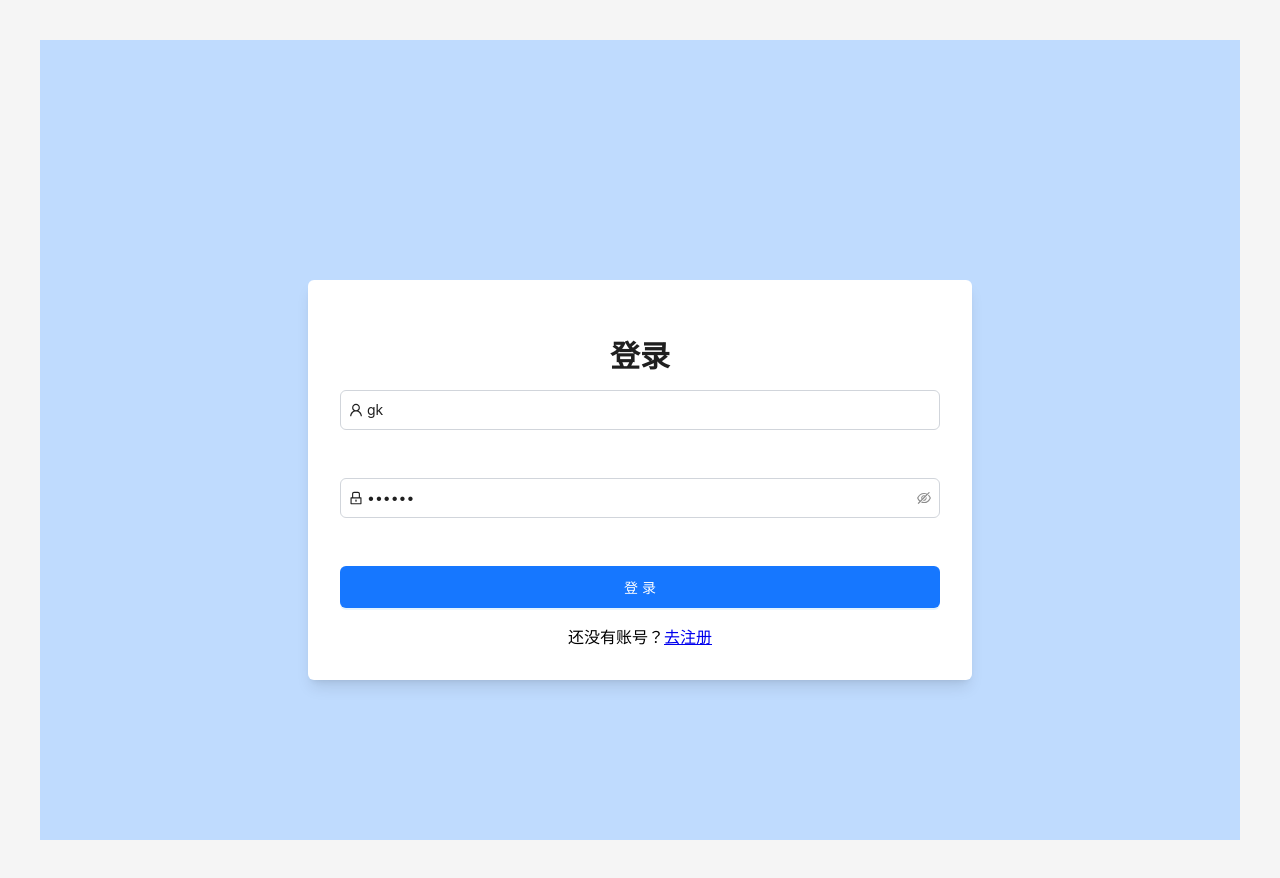
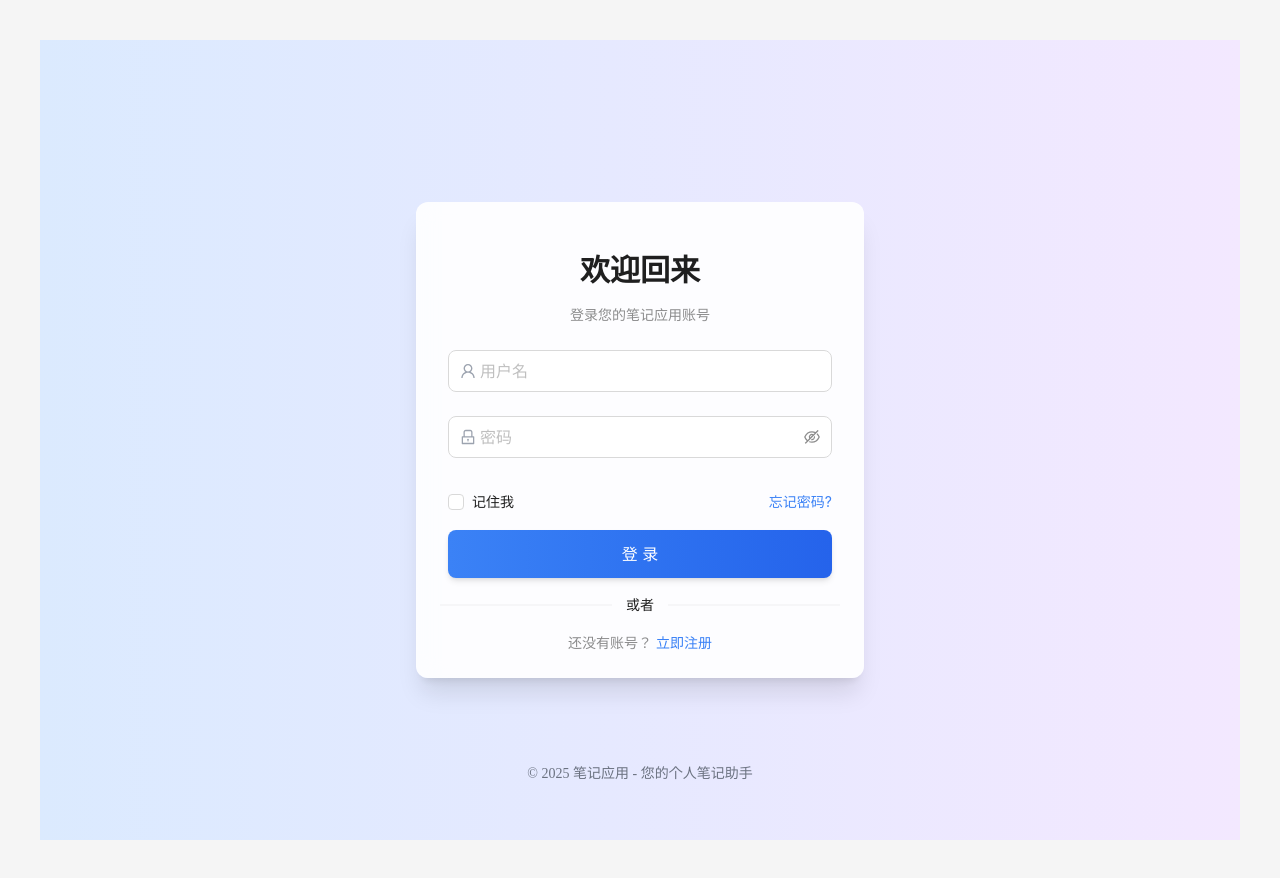
Before and after one commit to debug-10/Notes_app, a React (Vite) app in the folder client/: page /login in a window 1280 px wide. Built offline with nearby package versions, Linux system fonts and the light colour scheme.

Commit message:
优化登录和注册页面

```diff
--- a/client/src/api/noteApi.js
+++ b/client/src/api/noteApi.js
@@ -34,7 +34,7 @@ export const deleteNote = async (noteId) => {
 export const importNotes = async (notesData, userId) => {
   const data = {
     notes: notesData,
-    userId: userId,  // 修改为 userId 以匹配服务器端期望的参数名
+    userId: userId, // 修改为 userId 以匹配服务器端期望的参数名
   };
   return axiosInstance.post('/notes/import', data);
 };
--- a/client/src/components/NavBar.jsx
+++ b/client/src/components/NavBar.jsx
@@ -104,7 +104,15 @@ const Navbar = () => {
             }}
           >
             <div className="flex items-center cursor-pointer hover:bg-gray-50 px-3 py-1 rounded-full transition-colors duration-300">
-              <Avatar icon={<UserOutlined />} className="bg-blue-500" />
+              <Avatar
+                icon={<UserOutlined />}
+                src={user.avatar || user.avatar_url || user.profile_image}
+                className="bg-blue-500"
+                onError={(e) => {
+                  console.log('头像加载失败');
+                  e.target.onerror = null;
+                }}
+              />
             </div>
           </Dropdown>
         ) : (
--- a/client/src/pages/Login.jsx
+++ b/client/src/pages/Login.jsx
@@ -1,63 +1,108 @@
-import { Form, Input, Button, Typography } from 'antd';
+import { Form, Input, Button, Typography, message, Card, Divider, Checkbox } from 'antd';
 import { UserOutlined, LockOutlined } from '@ant-design/icons';
 import { loginUser } from '@/api/userApi';
 import { useStore } from '@/store/userStore';
-import { useNavigate } from 'react-router-dom';
-const { Title } = Typography;
+import { useNavigate, Link } from 'react-router-dom';
+import { useState } from 'react';
+const { Title, Text } = Typography;
 
 const Login = () => {
   const { setUser } = useStore();
   const navigate = useNavigate();
+  const [loading, setLoading] = useState(false);
 
-  const onSubmit = async (values) => {
+  const onFinish = async (values) => {
     try {
+      setLoading(true);
       const response = await loginUser(values);
-      setUser(response.data); // 设置用户信息
-      alert('登录成功');
-      navigate('/'); // 跳转到首页
+      setUser(response.data);
+      message.success('登录成功');
+      navigate('/');
     } catch (error) {
-      console.error('Login failed:', error);
-      alert('用户名或密码错误');
+      console.error('登录失败:', error);
+      message.error('登录失败，请检查用户名和密码');
+    } finally {
+      setLoading(false);
     }
   };
 
   return (
-    <div className="flex justify-center items-center h-screen bg-blue-200">
-      <div className="bg-white p-8 rounded-md shadow-lg w-150 mx-auto mt-20">
-        <Title level={2} className="text-center mb-6">
-          登录
-        </Title>
-        <Form name="login_form" onFinish={onSubmit} className="space-y-12">
+    <div className="flex justify-center items-center min-h-screen bg-gradient-to-r from-blue-100 to-purple-100">
+      <Card
+        className="w-full max-w-md shadow-xl rounded-xl border-0 overflow-hidden"
+        style={{
+          background: 'rgba(255, 255, 255, 0.9)',
+          backdropFilter: 'blur(10px)'
+        }}
+      >
+        <div className="text-center mb-6">
+          <Title level={2} className="text-blue-600 mb-1">欢迎回来</Title>
+          <Text type="secondary">登录您的笔记应用账号</Text>
+        </div>
+
+        <Form
+          onFinish={onFinish}
+          layout="vertical"
+          size="large"
+          className="px-2"
+          initialValues={{ remember: true }}
+        >
           <Form.Item
             name="username"
-            initialValue="gk"
             rules={[{ required: true, message: '请输入用户名!' }]}
           >
             <Input
-              prefix={<UserOutlined />}
+              prefix={<UserOutlined className="text-gray-400" />}
               placeholder="用户名"
-              className="w-full border border-gray-300 rounded-md p-2"
+              className="rounded-lg py-2"
             />
           </Form.Item>
+
           <Form.Item
             name="password"
-            initialValue="123456"
             rules={[{ required: true, message: '请输入密码!' }]}
           >
             <Input.Password
-              prefix={<LockOutlined />}
+              prefix={<LockOutlined className="text-gray-400" />}
               placeholder="密码"
-              className="w-full border border-gray-300 rounded-md p-2"
+              className="rounded-lg py-2"
             />
           </Form.Item>
-          <Button type="primary" className="w-full py-5" htmlType="submit">
-            登录
-          </Button>
+
+          <Form.Item name="remember" valuePropName="checked" className="mb-2">
+            <div className="flex justify-between items-center">
+              <Checkbox>记住我</Checkbox>
+              <Link to="/forgot-password" className="text-blue-500 hover:text-blue-700">
+                忘记密码?
+              </Link>
+            </div>
+          </Form.Item>
+
+          <Form.Item className="mb-2">
+            <Button
+              type="primary"
+              htmlType="submit"
+              block
+              loading={loading}
+              className="h-12 rounded-lg text-base font-medium bg-gradient-to-r from-blue-500 to-blue-600 border-0 hover:from-blue-600 hover:to-blue-700 transition-all duration-300 shadow-md"
+            >
+              登录
+            </Button>
+          </Form.Item>
         </Form>
+
+        <Divider plain className="text-gray-400">或者</Divider>
+
         <div className="text-center mt-4">
-          还没有账号？
-          <a href="/register">去注册</a>
+          <Text type="secondary">还没有账号？</Text>
+          <Link to="/register" className="text-blue-500 hover:text-blue-700 ml-1 font-medium">
+            立即注册
+          </Link>
         </div>
+      </Card>
+
+      <div className="absolute bottom-4 text-center w-full text-gray-500 text-sm">
+        © {new Date().getFullYear()} 笔记应用 - 您的个人笔记助手
       </div>
     </div>
   );
--- a/client/src/pages/Profile.jsx
+++ b/client/src/pages/Profile.jsx
@@ -72,7 +72,9 @@ const Profile = () => {
                 <Avatar
                   size={100}
                   icon={<UserOutlined />}
-                  src={user.avatar_url || null}
+                  src={
+                    user.avatar_url || user.avatar || user.profile_image || null
+                  }
                   className="mb-4 bg-blue-500"
                 />
                 <Title level={3}>{user.nickname || user.username}</Title>
--- a/client/src/pages/Register.jsx
+++ b/client/src/pages/Register.jsx
@@ -1,59 +1,119 @@
-import { Form, Input, Button, Typography, message } from 'antd';
+import { Form, Input, Button, Typography, message, Card, Divider } from 'antd';
+import { UserOutlined, MailOutlined, LockOutlined } from '@ant-design/icons';
 import { registerUser } from '@/api/userApi';
 import { useStore } from '@/store/userStore';
-import { useNavigate } from 'react-router-dom';
+import { useNavigate, Link } from 'react-router-dom';
+import { useState } from 'react';
 
-const { Title } = Typography;
+const { Title, Text } = Typography;
 
 const Register = () => {
   const { setUser } = useStore();
   const navigate = useNavigate();
+  const [loading, setLoading] = useState(false);
 
   const onFinish = async (values) => {
     try {
+      setLoading(true);
       const response = await registerUser(values);
       setUser(response.data); // 设置用户信息
       message.success('注册成功'); // 使用 message 组件显示成功消息
       navigate('/login'); // 跳转到登录页面
     } catch (error) {
-      console.error('Registration failed:', error);
-      //   message.error('注册失败，请检查输入信息是否正确'); // 使用 message 组件显示错误消息
+      console.error('注册失败:', error);
+      message.error('注册失败，请检查输入信息是否正确'); // 使用 message 组件显示错误消息
+    } finally {
+      setLoading(false);
     }
   };
 
   return (
-    <div className="flex justify-center items-center h-screen bg-blue-200">
-      <div className="bg-white p-8 rounded-md shadow-lg w-150 mx-auto mt-20">
-        <Title level={2}>注册</Title>
-        <Form onFinish={onFinish}>
+    <div className="flex justify-center items-center min-h-screen bg-gradient-to-r from-blue-100 to-purple-100">
+      <Card
+        className="w-full max-w-md shadow-xl rounded-xl border-0 overflow-hidden"
+        style={{
+          background: 'rgba(255, 255, 255, 0.9)',
+          backdropFilter: 'blur(10px)'
+        }}
+      >
+        <div className="text-center mb-6">
+          <Title level={2} className="text-blue-600 mb-1">欢迎注册</Title>
+          <Text type="secondary">创建您的笔记应用账号</Text>
+        </div>
+
+        <Form
+          onFinish={onFinish}
+          layout="vertical"
+          size="large"
+          className="px-2"
+        >
           <Form.Item
             name="username"
-            rules={[{ required: true, message: '请输入用户名!' }]}
+            rules={[
+              { required: true, message: '请输入用户名!' },
+              { min: 3, message: '用户名至少3个字符' }
+            ]}
           >
-            <Input placeholder="用户名" />
+            <Input
+              prefix={<UserOutlined className="text-gray-400" />}
+              placeholder="用户名"
+              className="rounded-lg py-2"
+            />
           </Form.Item>
+
           <Form.Item
             name="email"
-            rules={[{ required: true, message: '请输入邮箱!' }]}
+            rules={[
+              { required: true, message: '请输入邮箱!' },
+              { type: 'email', message: '请输入有效的邮箱地址!' }
+            ]}
           >
-            <Input placeholder="邮箱" />
+            <Input
+              prefix={<MailOutlined className="text-gray-400" />}
+              placeholder="邮箱"
+              className="rounded-lg py-2"
+            />
           </Form.Item>
+
           <Form.Item
             name="password"
-            rules={[{ required: true, message: '请输入密码!' }]}
+            rules={[
+              { required: true, message: '请输入密码!' },
+              { min: 6, message: '密码至少6个字符' }
+            ]}
           >
-            <Input.Password placeholder="密码" />
+            <Input.Password
+              prefix={<LockOutlined className="text-gray-400" />}
+              placeholder="密码"
+              className="rounded-lg py-2"
+            />
           </Form.Item>
-          <Form.Item>
-            <Button type="primary" htmlType="submit" block>
-              注册
+
+          <Form.Item className="mb-2">
+            <Button
+              type="primary"
+              htmlType="submit"
+              block
+              loading={loading}
+              className="h-12 rounded-lg text-base font-medium bg-gradient-to-r from-blue-500 to-blue-600 border-0 hover:from-blue-600 hover:to-blue-700 transition-all duration-300 shadow-md"
+            >
+              立即注册
             </Button>
           </Form.Item>
         </Form>
+
+        <Divider plain className="text-gray-400">或者</Divider>
+
         <div className="text-center mt-4">
-          已有账号？
-          <a href="/login">去登录</a>
+          <Text type="secondary">已有账号？</Text>
+          <Link to="/login" className="text-blue-500 hover:text-blue-700 ml-1 font-medium">
+            立即登录
+          </Link>
         </div>
+      </Card>
+
+      <div className="absolute bottom-4 text-center w-full text-gray-500 text-sm">
+        © {new Date().getFullYear()} 笔记应用 - 您的个人笔记助手
       </div>
     </div>
   );
```
Also changed, not shown: client/src/pages/Home.jsx (+45 -21 lines), client/src/pages/Notes.jsx (+19 -9 lines), 1 other file (tests, documents, lock files or other folders).
